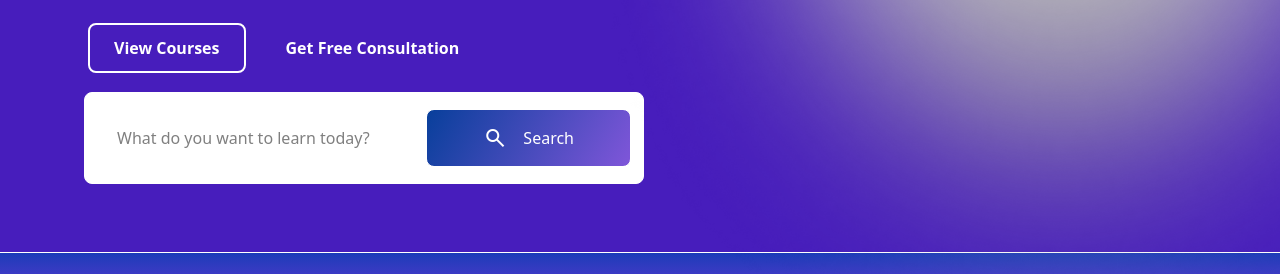
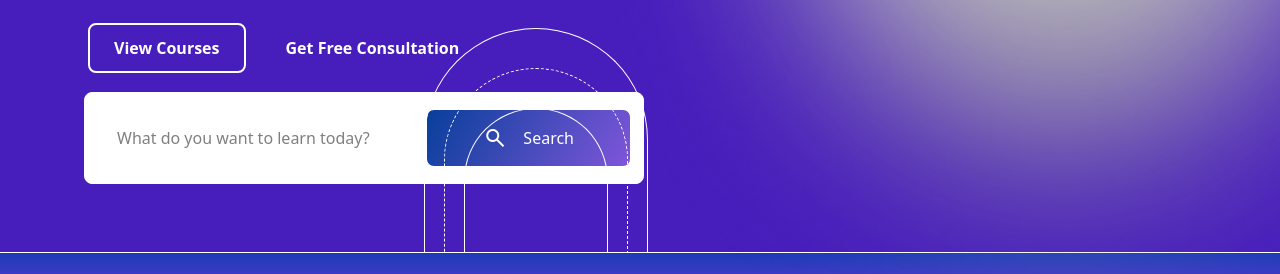
Before and after one commit to KrishUk-Git/Ask-me-Identity, a plain HTML site: page index.html in a window 1280 px wide. Shown: the part 654-928 px from the top of the page. Drawn offline with nearby package versions, Linux system fonts and the light colour scheme; a web font is replaced by a local one.

Commit message:
Completed

```diff
--- a/index.html
+++ b/index.html
@@ -141,14 +141,14 @@
             </div>
 
             <div
-                class="w-56 h-56 bg-transparent border border-white m-8 rounded-full rounded-b-none border-b-0 absolute top-200 right-150">
+                class="w-56 h-56 bg-transparent border border-white m-8 rounded-full rounded-b-none border-b-0 absolute bottom-[-32px] right-150">
             </div>
 
             <div
-                class="w-46 h-46 bg-transparent border border-dashed border-white m-8 rounded-full rounded-b-none border-b-0 absolute top-210 right-155">
+                class="w-46 h-46 bg-transparent border border-dashed border-white m-8 rounded-full rounded-b-none border-b-0 absolute bottom-[-32px] right-155">
             </div>
             <div
-                class="w-36 h-36 bg-transparent border border-white m-8 rounded-full rounded-b-none border-b-0 absolute top-220 right-160">
+                class="w-36 h-36 bg-transparent border border-white m-8 rounded-full rounded-b-none border-b-0 absolute bottom-[-32px] right-160">
             </div>
         </section>
         <div
```
